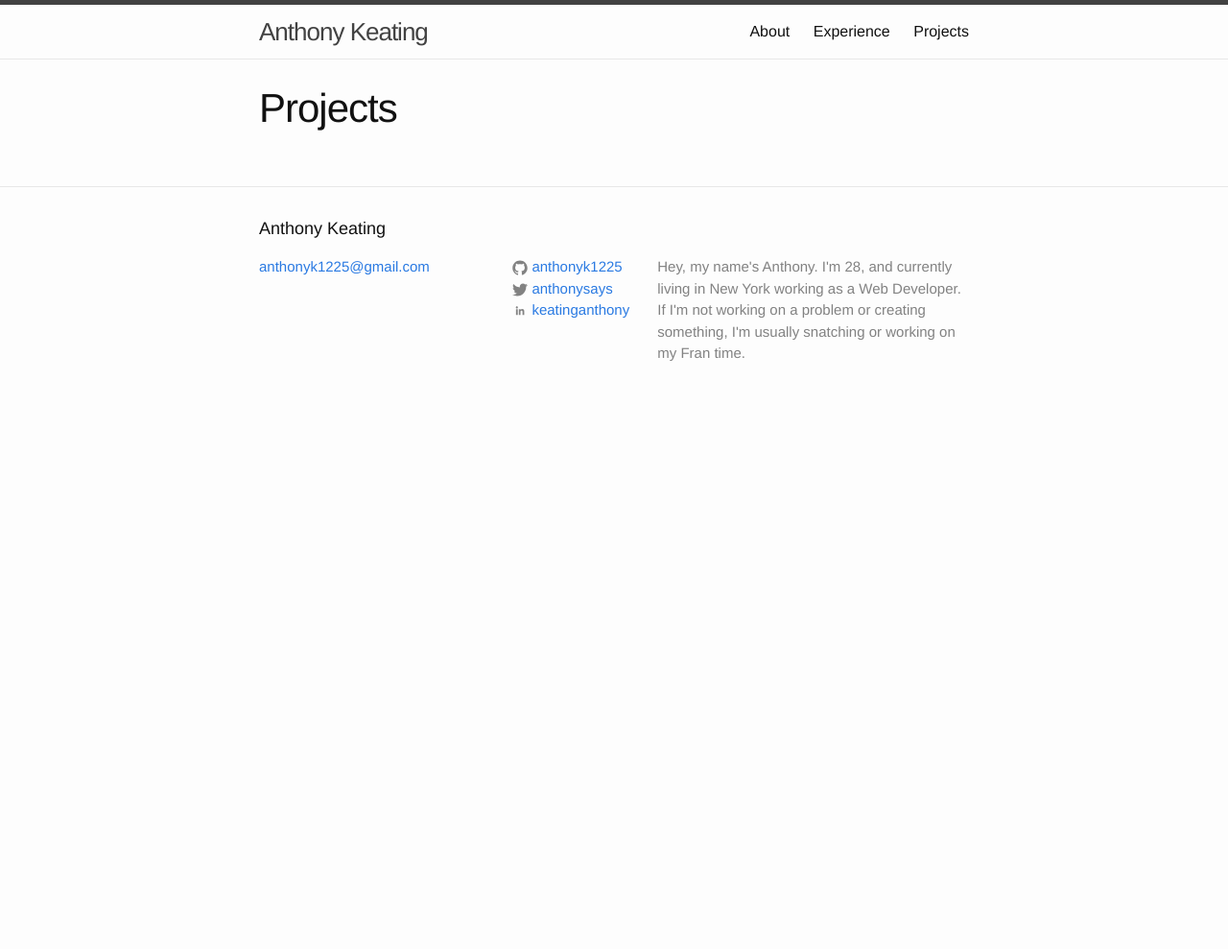
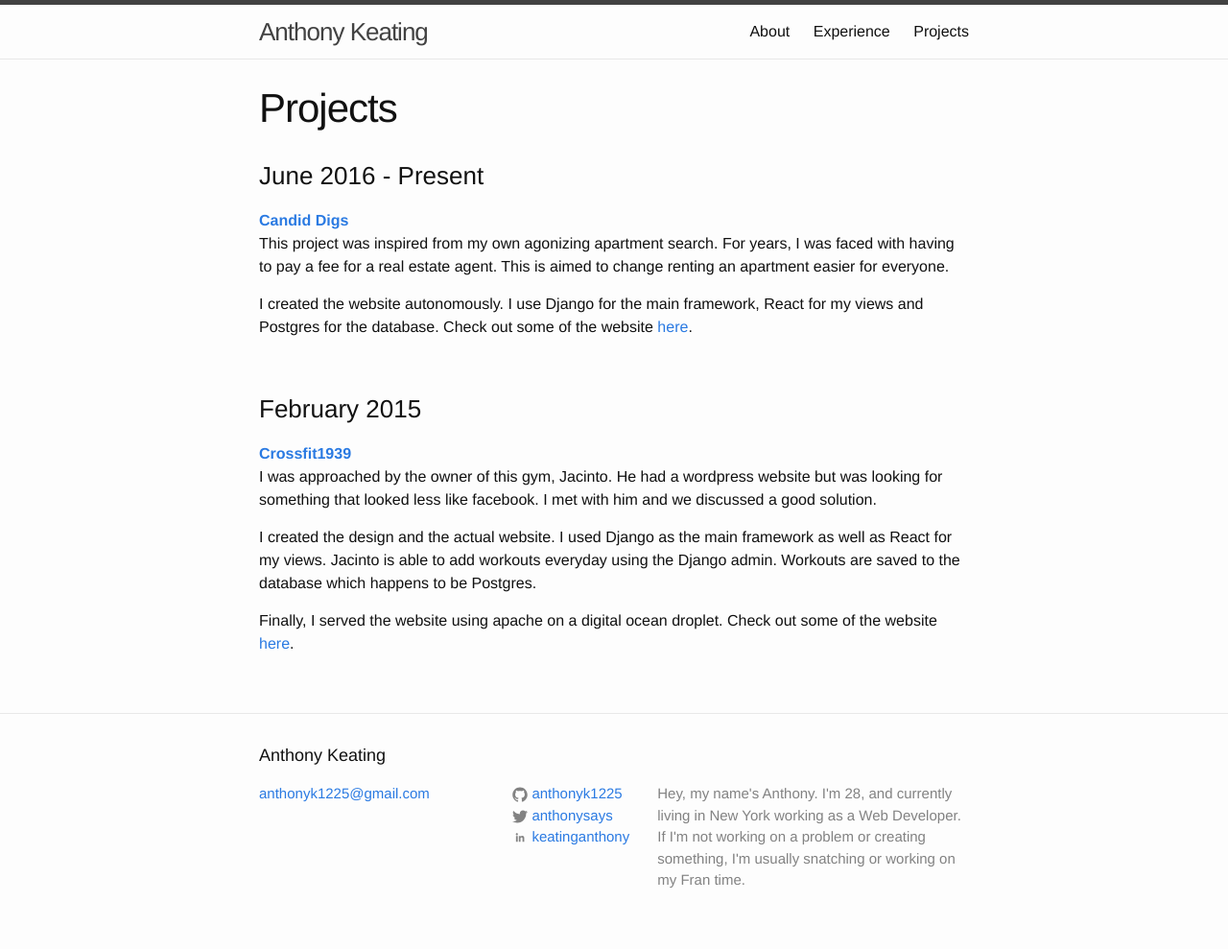
Before and after one commit to anthonyk1225/anthonyk1225.github.io, a Jekyll site: the page built from projects.md, in a window 1280 px wide. Shown: the whole page at 96% size. Built offline with Jekyll 4.4.1, drawn with Linux system fonts in a browser that asks for light colours; before the commit the page ends 900 px from its top, so only the background shows below that.

Commit message:
updates to projects and posts

```diff
--- a/projects.md
+++ b/projects.md
@@ -3,3 +3,30 @@ layout: page
 title: Projects
 permalink: /projects/
 ---
+
+<h3>June 2016 - Present</h3>
+<b><a href='http://development.webhop.me'>Candid Digs</a></b>
+<br>
+This project was inspired from my own agonizing apartment search.
+For years, I was faced with having to pay a fee for a real estate
+agent. This is aimed to change renting an apartment easier for everyone.
+
+I created the website autonomously. I use Django for the main framework, React for my
+views and Postgres for the database. Check out some of
+the website <a href='/candiddigs/'>here</a>.
+
+<br>
+
+<h3>February 2015</h3>
+<b><a href='http://crossfit1939.com'>Crossfit1939</a></b>
+<br>
+I was approached by the owner of this gym, Jacinto. He had a wordpress website but
+was looking for something that looked less like facebook. I met with him and we discussed
+a good solution.
+
+I created the design and the actual website. I used Django as the main framework as well
+as React for my views. Jacinto is able to add workouts everyday using the Django admin.
+Workouts are saved to the database which happens to be Postgres.
+
+Finally, I served the website using apache on a digital ocean droplet. Check out some of
+the website <a href='/crossfit1939/'>here</a>.
```
Also changed, not shown: _posts/2016-02-21-Crossfit-1939.markdown (added, +15 -0 lines), _posts/2016-05-02-My-work-with-D3.markdown (added, +16 -0 lines), _posts/2016-12-02-Candid-Digs.markdown (added, +9 -0 lines), _posts/2016-12-02-My-work-with-D3.markdown (deleted, +0 -9 lines), about.md (+1 -1 lines), css/assets/images/crossfit1939/main_page.png (added), css/assets/images/crossfit1939/workouts.png (added), css/assets/images/d3/popular_day.png (added), css/assets/images/d3/total_rates.png (added).
